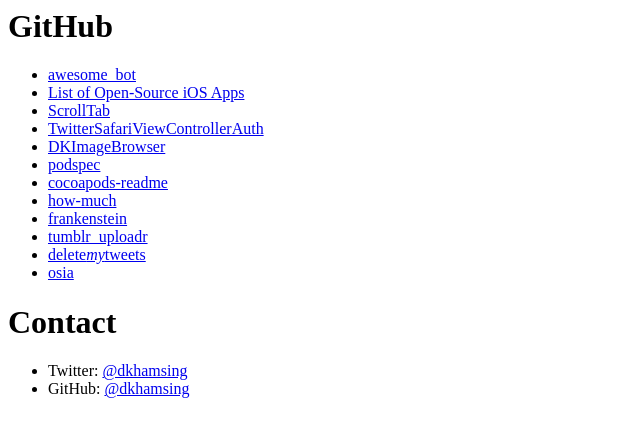
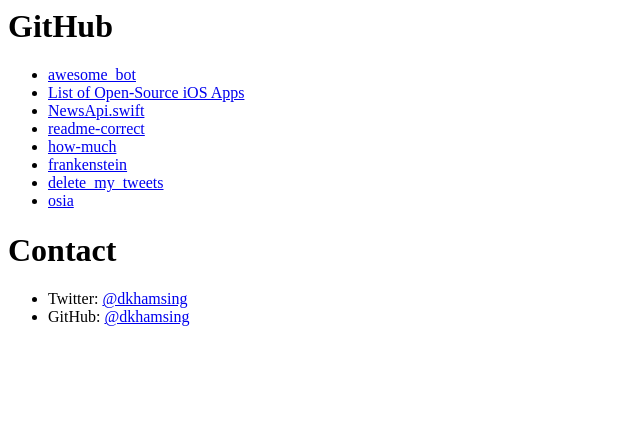
Before and after one commit to dkhamsing/dkhamsing.github.io, a plain HTML site: page index.html in a window 1280 px wide. Shown: the whole page, without its empty margins (0-640 px from the left). Drawn offline with Linux system fonts and the light colour scheme.

Commit message:
Update [ci skip]

```diff
--- a/index.html
+++ b/index.html
@@ -1,22 +1,15 @@
-<h1>GitHub</h1>
-
+<h1 id="github">GitHub</h1>
 <ul>
 <li><a href="https://github.com/dkhamsing/awesome_bot">awesome_bot</a></li>
 <li><a href="https://github.com/dkhamsing/open-source-ios-apps">List of Open-Source iOS Apps</a></li>
-<li><a href="https://github.com/dkhamsing/ScrollTab">ScrollTab</a></li>
-<li><a href="https://github.com/dkhamsing/TwitterSafariViewControllerAuth">TwitterSafariViewControllerAuth</a></li>
-<li><a href="https://github.com/dkhamsing/DKImageBrowser">DKImageBrowser</a></li>
-<li><a href="https://github.com/dkhamsing/podspec">podspec</a></li>
-<li><a href="https://github.com/dkhamsing/cocoapods-readme">cocoapods-readme</a></li>
+<li><a href="https://github.com/dkhamsing/NewsApi.swift">NewsApi.swift</a> </li>
+<li><a href="https://github.com/dkhamsing/readme-correct">readme-correct</a></li>
 <li><a href="https://github.com/dkhamsing/how-much">how-much</a></li>
 <li><a href="https://github.com/dkhamsing/frankenstein">frankenstein</a></li>
-<li><a href="https://github.com/dkhamsing/tumblr_uploadr">tumblr_uploadr</a></li>
-<li><a href="https://github.com/dkhamsing/delete_my_tweets">delete<em>my</em>tweets</a></li>
+<li><a href="https://github.com/dkhamsing/delete_my_tweets">delete_my_tweets</a></li>
 <li><a href="https://github.com/dkhamsing/osia">osia</a></li>
 </ul>
-
-<h1>Contact</h1>
-
+<h1 id="contact">Contact</h1>
 <ul>
 <li>Twitter: <a href="https://twitter.com/dkhamsing">@dkhamsing</a></li>
 <li>GitHub: <a href="https://github.com/dkhamsing">@dkhamsing</a></li>
```
